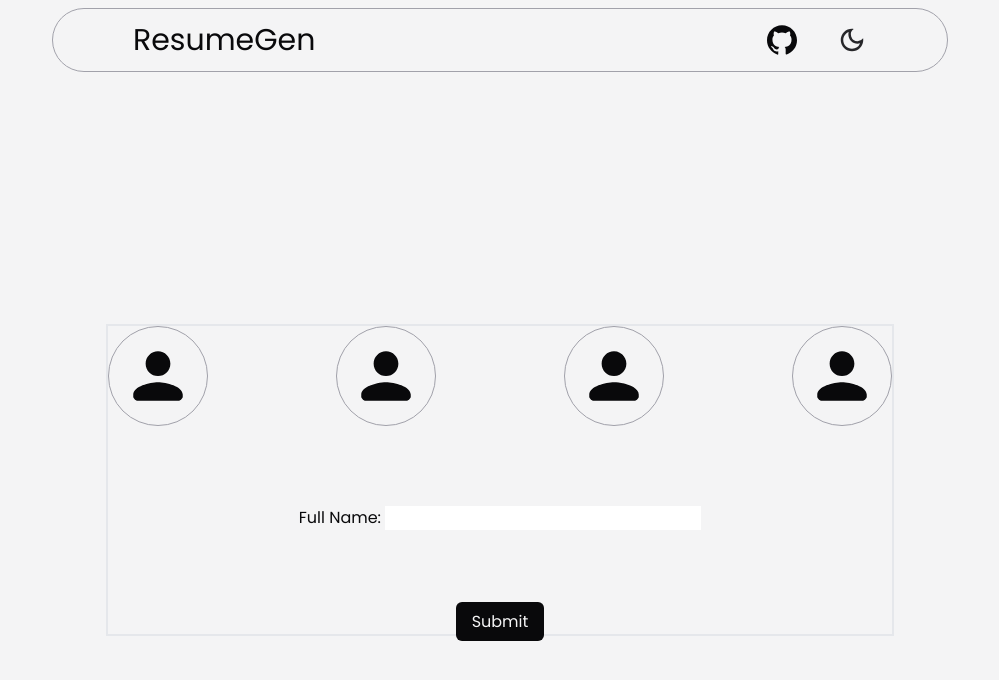
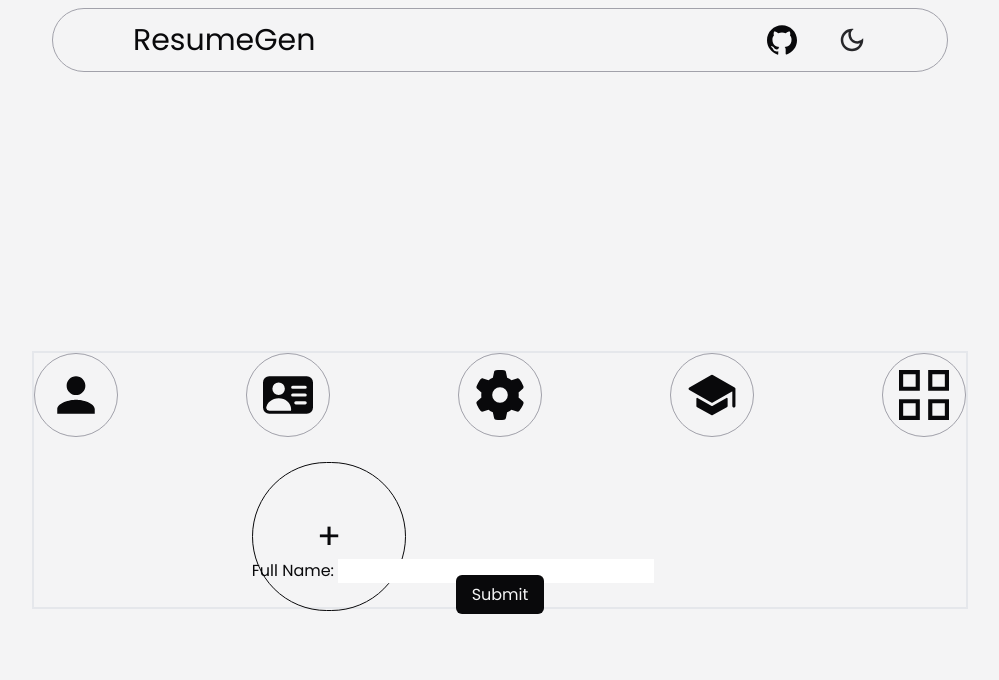
Before and after one commit to PavanMeka09/ResumeGen, a React (Vite) app: page /generate in a window 1280 px wide. Shown: the top 680 px of the page, without its empty margins (140-1139 px from the left). Built offline with nearby package versions, Linux system fonts and the light colour scheme.

Commit message:
Add form icons

```diff
--- a/src/components/Card.jsx
+++ b/src/components/Card.jsx
@@ -55,8 +55,8 @@ export const Card = (props) => {
         >
           <Btn title="Continue" to="/generate" variant="primary" />
         </motion.span>
-        <div className="h-[20%] w-[100%] bg-zinc-800 flex justify-center items-center absolute bottom-0">
-          <h1 className="text-xl text-center text-zinc-100">{props.title}</h1>
+        <div className="bg-clip-padding backdrop-filter backdrop-blur-sm bg-opacity-25 h-[20%] w-[100%] bg-zinc-950 dark:bg-zinc-100 dark:bg-opacity-25 flex justify-center items-center absolute bottom-0">
+          <h1 className="text-xl text-center text-zinc-100 dark:text-zinc-950">{props.title}</h1>
         </div>
       </motion.div>
       {renderZoomin()}
--- a/src/components/form/Inputs.jsx
+++ b/src/components/form/Inputs.jsx
@@ -1,28 +1,45 @@
 import data from "./initialValues.json";
 import { IoMdPerson } from "react-icons/io";
+import { BsPersonVcardFill } from "react-icons/bs";
+import { IoSchool } from "react-icons/io5";
+import { FaGear } from "react-icons/fa6";
+import { GrProjects } from "react-icons/gr";
 import { Btn } from "../ui/Btn.jsx";
 
 export const Inputs = () => {
+  const feilds = [
+    <IoMdPerson />,
+    <BsPersonVcardFill />,
+    <FaGear />,
+    <IoSchool />,
+    <GrProjects />,
+  ];
   return (
     <div className="border-2 flex justify-center items-center gap-20 flex-col">
       <span className="flex justify-center items-center gap-32">
-        <IoMdPerson className="text-[100px] p-4 rounded-full border-[1px] border-zinc-400 hover:-translate-y-1 transition-all" />
-        <IoMdPerson className="text-[100px] p-4 rounded-full border-[1px] border-zinc-400 hover:-translate-y-1 transition-all" />
-        <IoMdPerson className="text-[100px] p-4 rounded-full border-[1px] border-zinc-400 hover:-translate-y-1 transition-all" />
-        <IoMdPerson className="text-[100px] p-4 rounded-full border-[1px] border-zinc-400 hover:-translate-y-1 transition-all" />
+        {feilds.map((feild) => (
+          <div className="text-[50px] p-4 rounded-full border-[1px] border-zinc-400 hover:-translate-y-1 transition-all">
+            {feild}
+          </div>
+        ))}
       </span>
 
-      <form className="flex justify-evenly items-center flex-col gap-20">
-        <div className="relative">
-          <label htmlFor="fullName">Full Name: </label>
-          <input name="fullName" />
+      <form className="flex justify-evenly items-center flex-col">
+        <div>
+          <div>
+            <label
+              htmlFor="photo"
+              className="px-[4rem] py-[3rem] cursor-pointer border-[1px] border-zinc-950 rounded-full text-4xl"
+            >
+              +
+            </label>
+            <input type="file" id="photo" className="invisible" />
+          </div>
+          <div>
+            <label htmlFor="fullName">Full Name: </label>
+            <input id="fullName" />
+          </div>
         </div>
-        {/* <button
-              type="submit"
-              className=" bg-zinc-950 text-zinc-100 dark:bg-zinc-200 dark:text-zinc-950 py-2 px-4 rounded-md hover:bg-zinc-800 dark:hover:bg-zinc-300 active:scale-95"
-            >
-              Submit
-            </button> */}
         <button type="submit">
           <Btn title="Submit" />
         </button>
```
